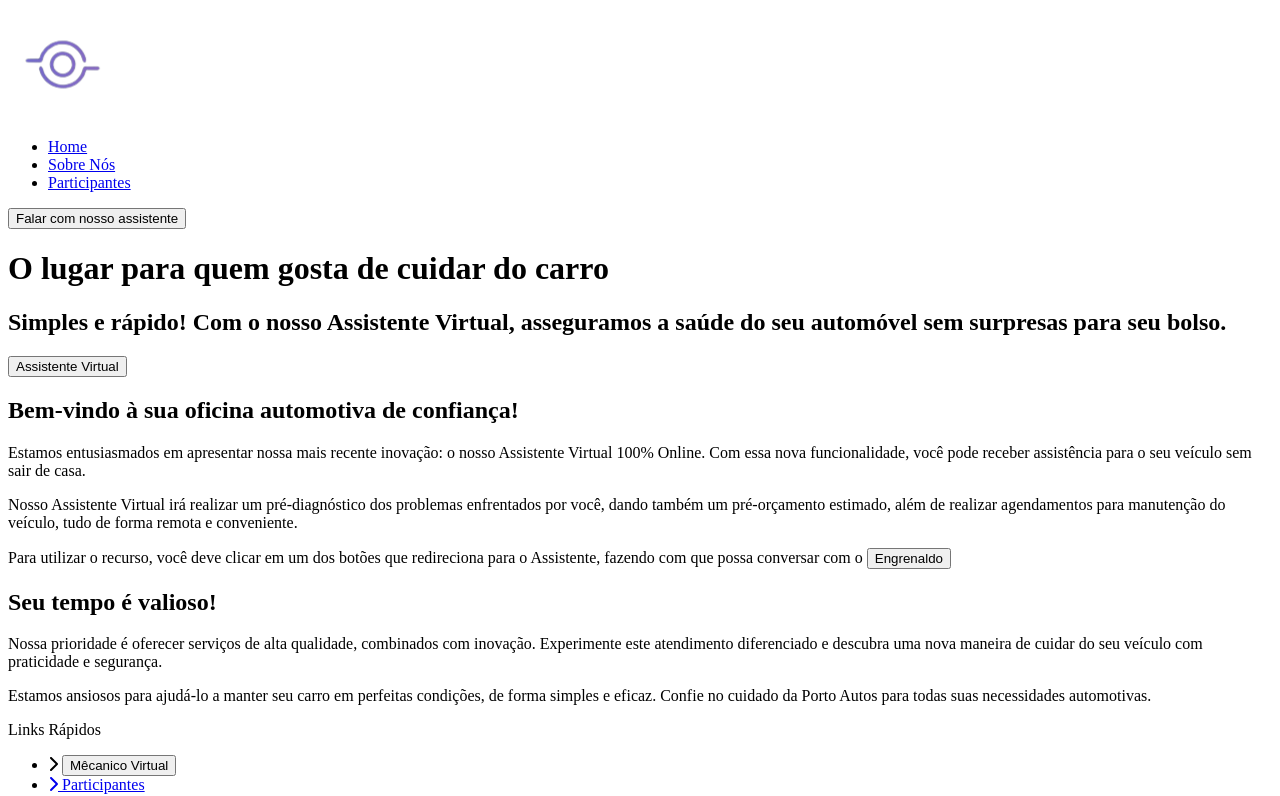
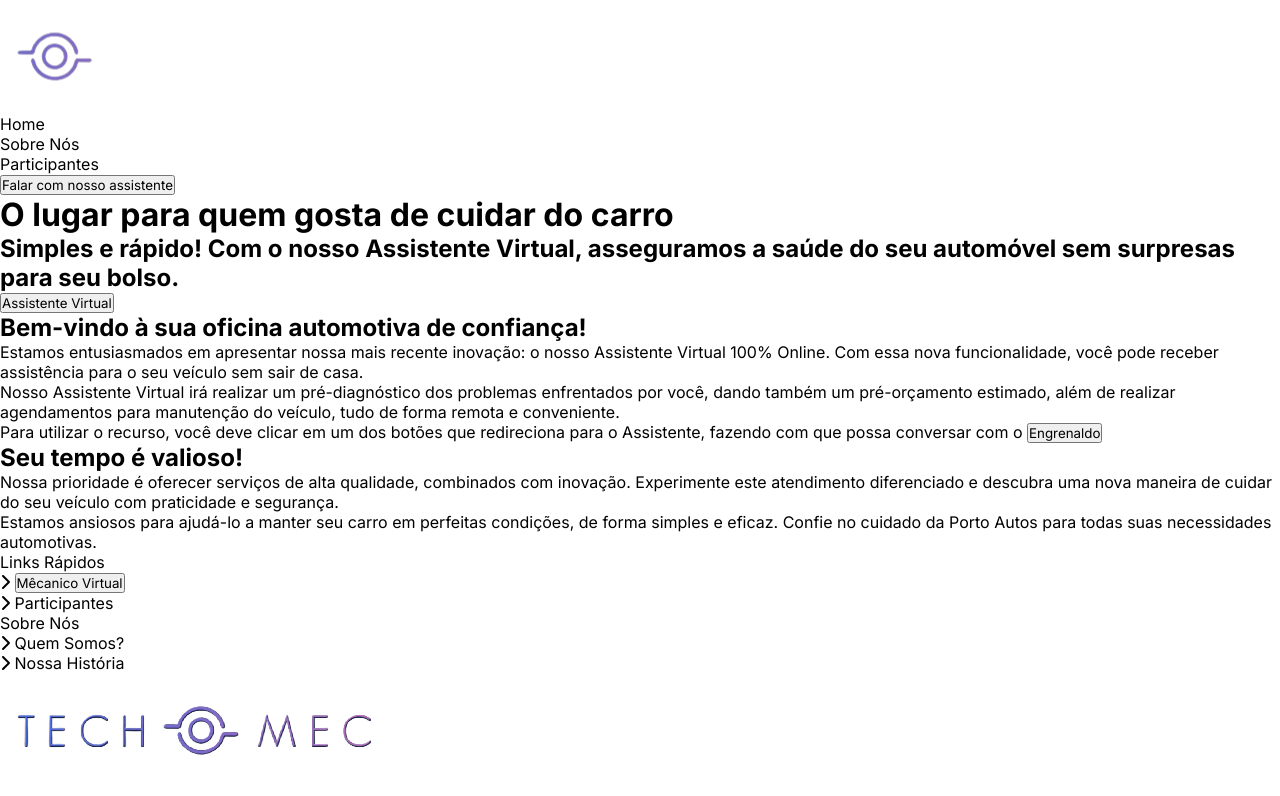
Before and after one commit to victoraugustogfavaro/tech-mec, a React (Vite) app in the folder tech-mec/: page / in a window 1280 px wide. Shown: the top 796 px of the page. Built offline with nearby package versions, Linux system fonts and the light colour scheme.

Commit message:
Começando a estilizar, e CSS Reset
Co-authored-by: felipeclarindo <fglpc2@gmail.com>
Co-authored-by: jenniesuzuki <jenniferkaorisuzuki@gmail.com>

```diff
--- /dev/null
+++ b/tech-mec/src/App.css
@@ -0,0 +1,11 @@
+@import url("https://fonts.googleapis.com/css2?family=Inter:ital,opsz,wght@0,14..32,100..900;1,14..32,100..900&display=swap");
+
+* {
+  padding: 0;
+  margin: 0;
+  box-sizing: border-box;
+  text-decoration: none;
+  font-family: "Inter", sans-serif;
+  color: #000;
+  list-style: none;
+}
--- a/tech-mec/src/App.tsx
+++ b/tech-mec/src/App.tsx
@@ -2,6 +2,7 @@
 import Footer from "./components/Footer/Footer";
 import Header from "./components/Header/Header";
 import ChatBot from "./components/ChatBot/ChatBot";
+import "./App.css"
 
 function App() {
   return (
```
